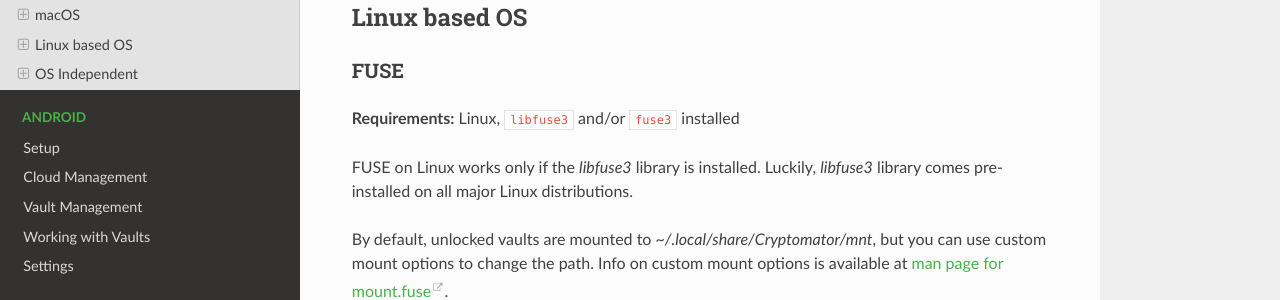
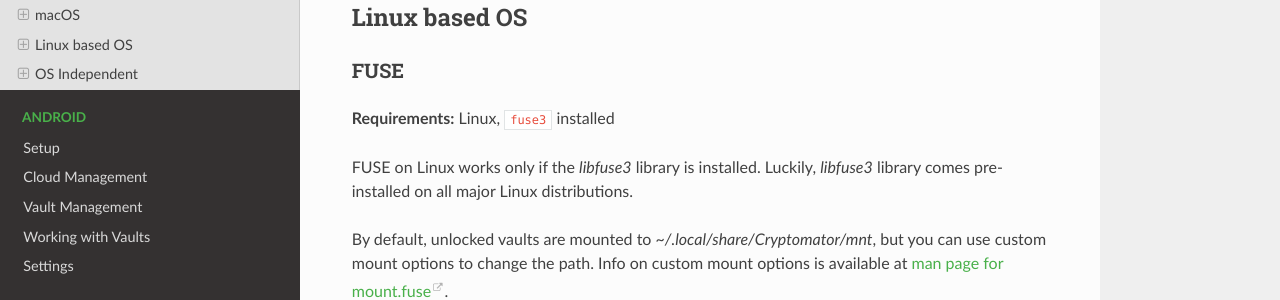
Before and after one commit to cryptomator/docs, a Sphinx documentation site: the page built from source/desktop/volume-type.rst, in a window 1280 px wide and 900 px high, scrolled down 3850 px. Shown: the part 149-449 px from the top of the window. Built offline with Sphinx 7.4.7 and the Read the Docs theme 2.0.0, drawn with Linux system fonts in a browser that asks for light colours.

Commit message:
Update volume-type.rst

```diff
--- a/source/desktop/volume-type.rst
+++ b/source/desktop/volume-type.rst
@@ -177,7 +177,7 @@
 FUSE
 ^^^^
 
-**Requirements:** Linux, ``libfuse3`` and/or ``fuse3`` installed
+**Requirements:** Linux, ``fuse3`` installed
 
 FUSE on Linux works only if the `libfuse3` library is installed.
 Luckily, `libfuse3` library comes pre-installed on all major Linux distributions.
```
